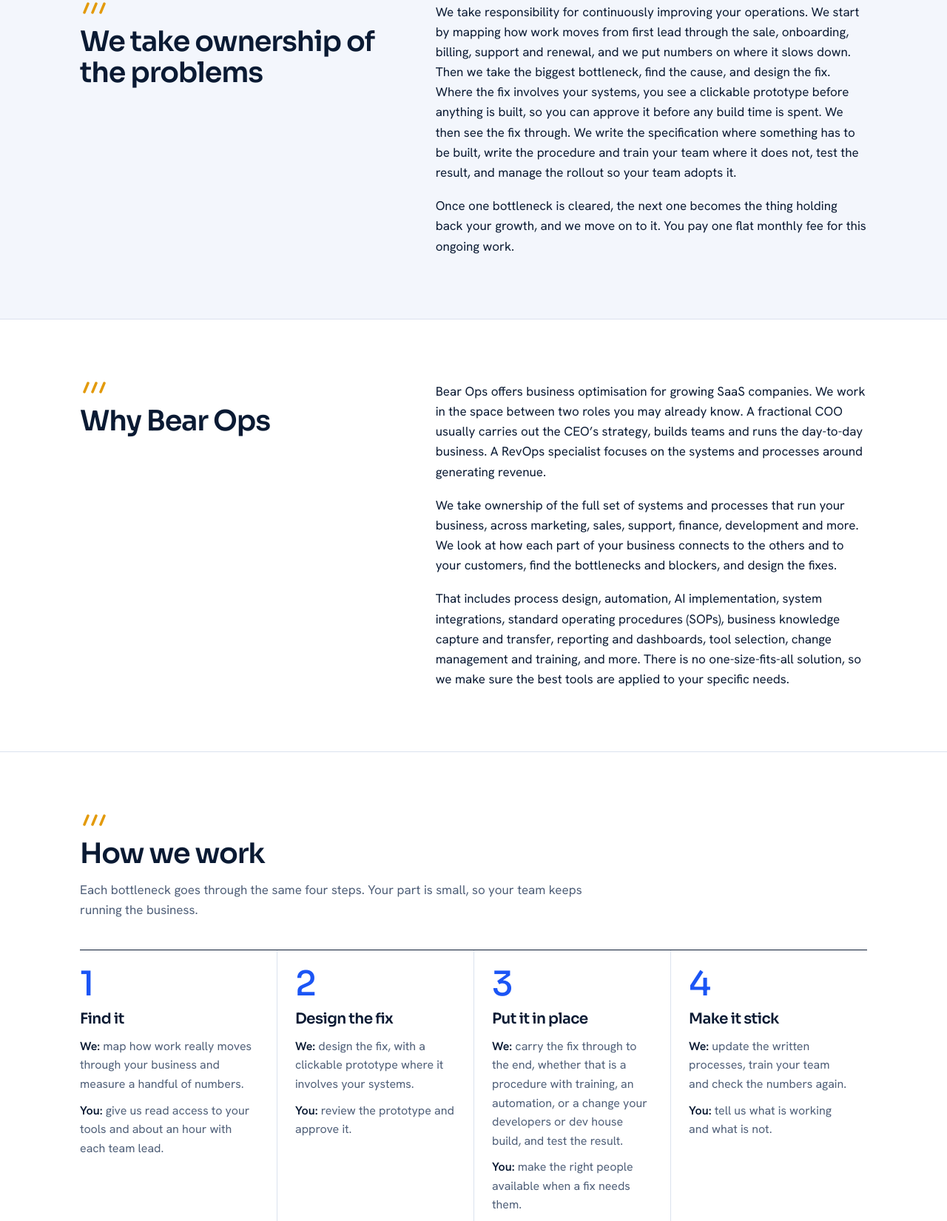
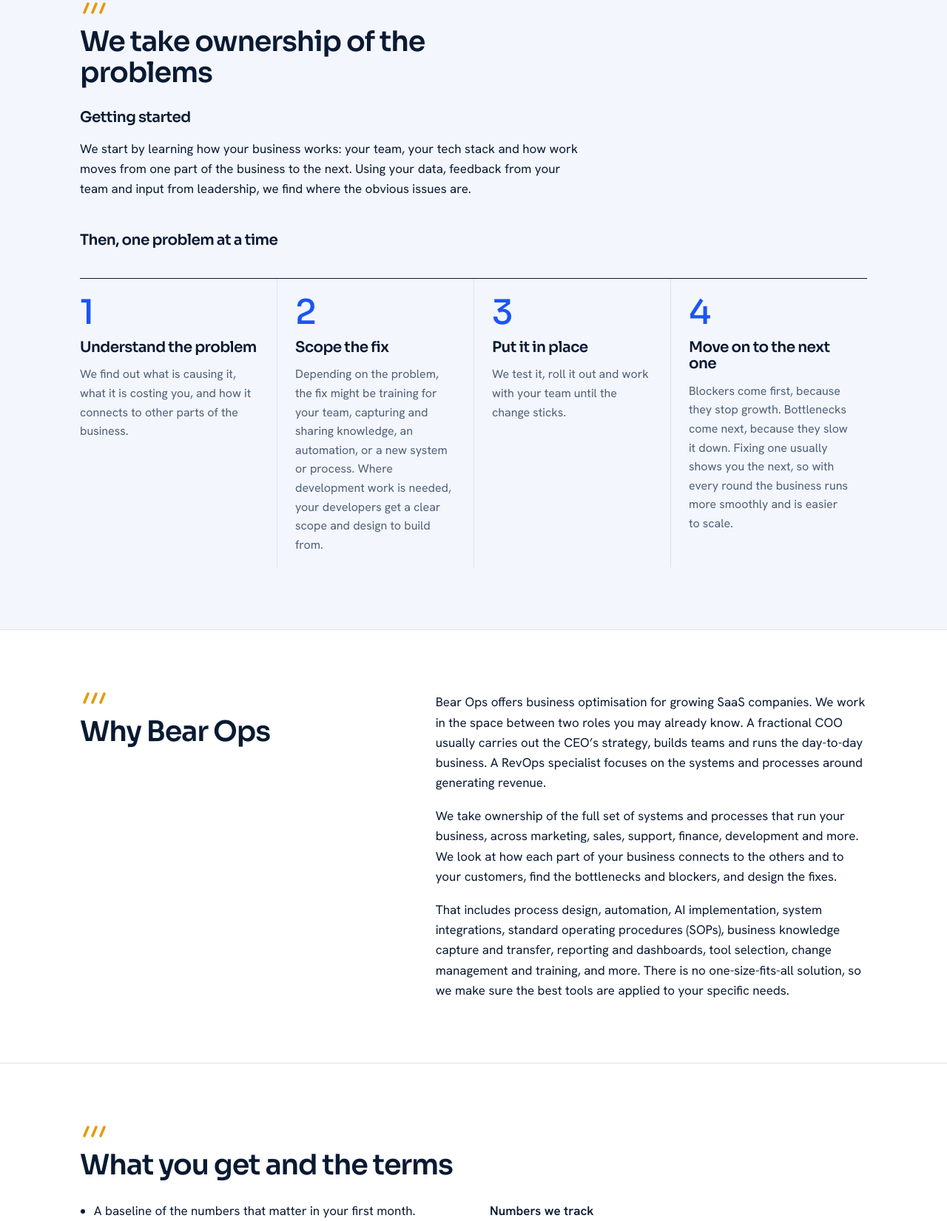
Before and after one commit to BuchnerBernard/bearops, an Astro site: page / in a window 1280 px wide. Shown: the part 1426-3077 px from the top of the page at 74% size. Built offline with nearby package versions, Linux system fonts and the light colour scheme; Astro itself is replaced by a stand-in of ours.

Commit message:
Merge solution and how-we-work into one section
Co-Authored-By: Claude Opus 5.5 <noreply@anthropic.com>
Claude-Session: https://claude.ai/code/session_01XywhuzKpxRN7MUEpGZ3avx

```diff
--- a/src/pages/index.astro
+++ b/src/pages/index.astro
@@ -39,11 +39,19 @@ const latest = (await getArticles()).slice(0, 3);
 </div>
 </div></section>
 
-<section class="sec alt"><div class="wrap split">
-  <h2>We take ownership of the problems</h2><div>
-  <p class="body">We take responsibility for continuously improving your operations. We start by mapping how work moves from first lead through the sale, onboarding, billing, support and renewal, and we put numbers on where it slows down. Then we take the biggest bottleneck, find the cause, and design the fix. Where the fix involves your systems, you see a clickable prototype before anything is built, so you can approve it before any build time is spent. We then see the fix through. We write the specification where something has to be built, write the procedure and train your team where it does not, test the result, and manage the rollout so your team adopts it.</p>
-  <p class="body">Once one bottleneck is cleared, the next one becomes the thing holding back your growth, and we move on to it. You pay one flat monthly fee for this ongoing work.</p>
-</div>
+<section class="sec alt" id="how"><div class="wrap">
+  <h2>We take ownership of the problems</h2>
+  <div class="start">
+    <h3>Getting started</h3>
+    <p class="body">We start by learning how your business works: your team, your tech stack and how work moves from one part of the business to the next. Using your data, feedback from your team and input from leadership, we find where the obvious issues are.</p>
+  </div>
+  <h3 class="then">Then, one problem at a time</h3>
+  <div class="steps">
+    <div class="step"><span class="n">1</span><h3>Understand the problem</h3><p>We find out what is causing it, what it is costing you, and how it connects to other parts of the business.</p></div>
+    <div class="step"><span class="n">2</span><h3>Scope the fix</h3><p>Depending on the problem, the fix might be training for your team, capturing and sharing knowledge, an automation, or a new system or process. Where development work is needed, your developers get a clear scope and design to build from.</p></div>
+    <div class="step"><span class="n">3</span><h3>Put it in place</h3><p>We test it, roll it out and work with your team until the change sticks.</p></div>
+    <div class="step"><span class="n">4</span><h3>Move on to the next one</h3><p>Blockers come first, because they stop growth. Bottlenecks come next, because they slow it down. Fixing one usually shows you the next, so with every round the business runs more smoothly and is easier to scale.</p></div>
+  </div>
 </div></section>
 
 <section class="sec" id="why"><div class="wrap split">
@@ -53,18 +61,6 @@ const latest = (await getArticles()).slice(0, 3);
     <p class="body">We take ownership of the full set of systems and processes that run your business, across marketing, sales, support, finance, development and more. We look at how each part of your business connects to the others and to your customers, find the bottlenecks and blockers, and design the fixes.</p>
     <p class="body">That includes process design, automation, AI implementation, system integrations, standard operating procedures (SOPs), business knowledge capture and transfer, reporting and dashboards, tool selection, change management and training, and more. There is no one-size-fits-all solution, so we make sure the best tools are applied to your specific needs.</p>
   </div>
-</div></section>
-
-<section class="sec" id="how"><div class="wrap">
-  <h2>How we work</h2>
-  <p class="lead">Each bottleneck goes through the same four steps. Your part is small, so your team keeps running the business.</p>
-  <div class="steps">
-    <div class="step"><span class="n">1</span><h3>Find it</h3><p><b>We:</b> map how work really moves through your business and measure a handful of numbers.</p><p><b>You:</b> give us read access to your tools and about an hour with each team lead.</p></div>
-    <div class="step"><span class="n">2</span><h3>Design the fix</h3><p><b>We:</b> design the fix, with a clickable prototype where it involves your systems.</p><p><b>You:</b> review the prototype and approve it.</p></div>
-    <div class="step"><span class="n">3</span><h3>Put it in place</h3><p><b>We:</b> carry the fix through to the end, whether that is a procedure with training, an automation, or a change your developers or dev house build, and test the result.</p><p><b>You:</b> make the right people available when a fix needs them.</p></div>
-    <div class="step"><span class="n">4</span><h3>Make it stick</h3><p><b>We:</b> update the written processes, train your team and check the numbers again.</p><p><b>You:</b> tell us what is working and what is not.</p></div>
-  </div>
-  <div class="loop"><p class="body" style="margin:0">When step 4 is done, the next bottleneck becomes the one holding back your growth, and we start again at step 1. Where it makes sense, we use automation and AI tools, with your approval, to take repetitive manual work off your team.</p></div>
 </div></section>
 
 <section class="sec" id="terms"><div class="wrap">
--- a/src/styles/global.css
+++ b/src/styles/global.css
@@ -275,3 +275,5 @@ footer a{color:inherit}
 .alt-link a{color:var(--accent)}
 
 .plist{margin:14px 0 0;padding-left:20px}.plist li{margin:4px 0;padding-left:4px}.plist li::marker{color:var(--amber)}
+.start{max-width:46em;margin-top:28px}.start h3,.then{font-size:20px;margin:0}
+.then{margin-top:44px}
```
